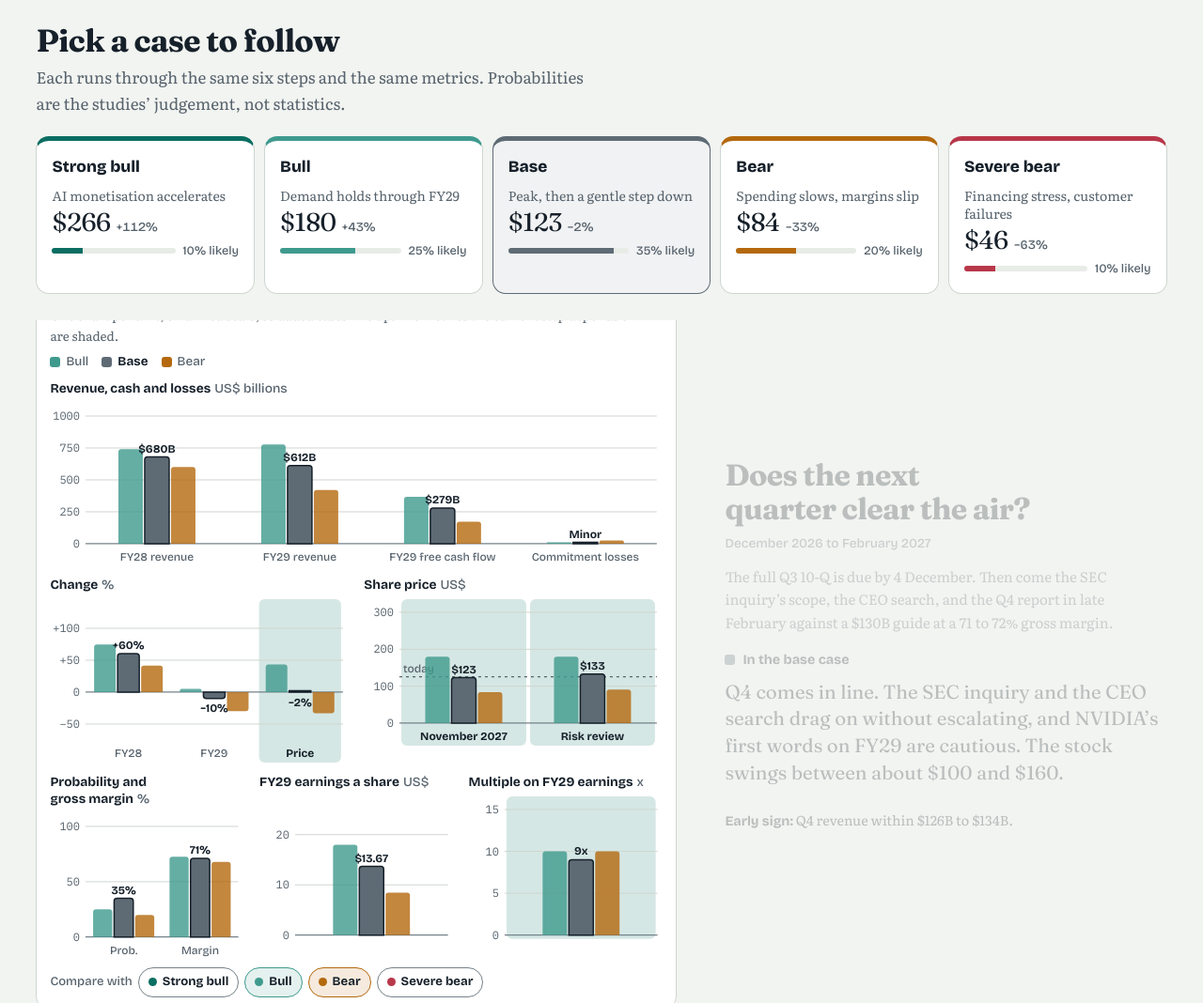
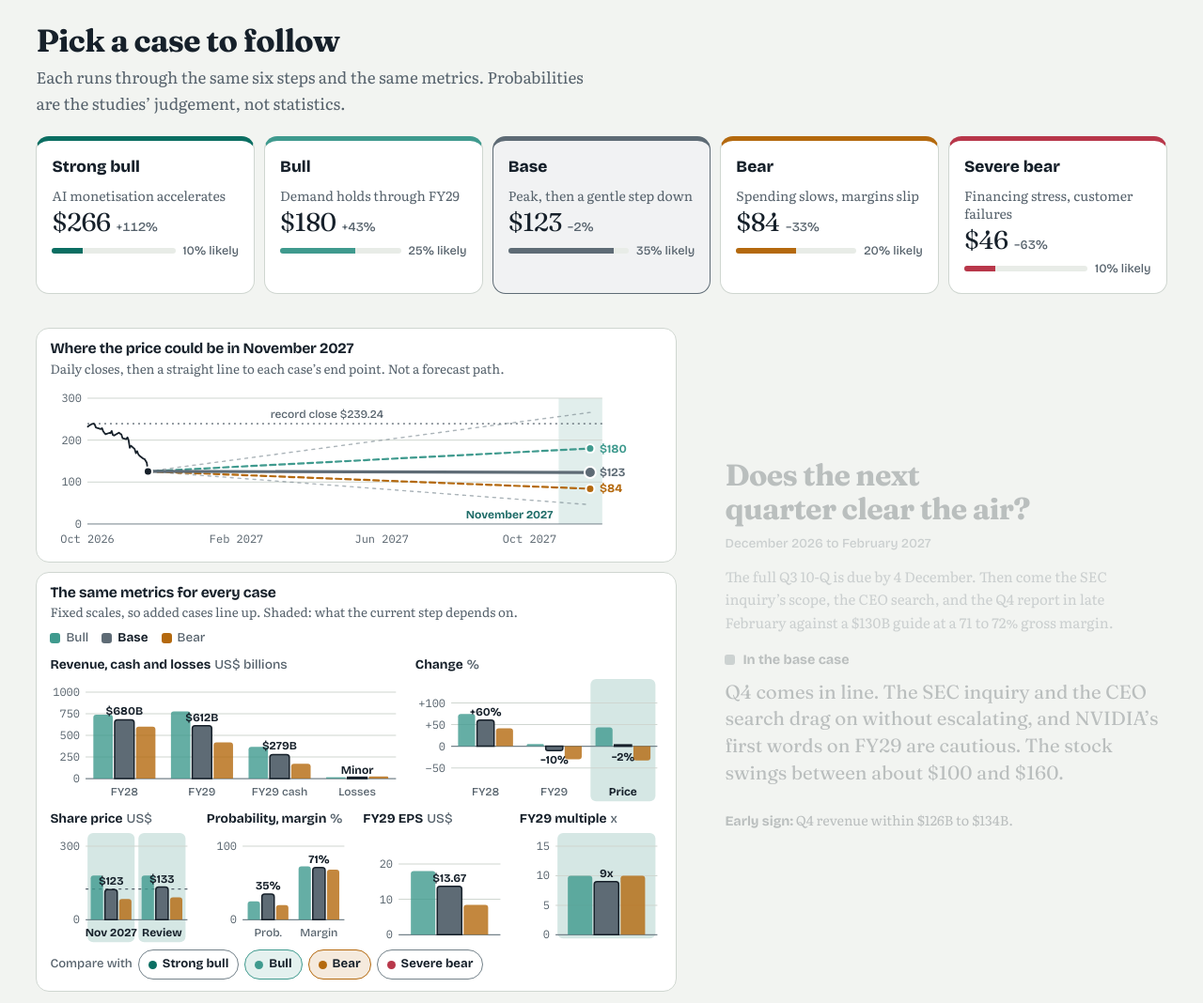
Before and after one commit to chiragr5241/AI_safety_overview, a plain HTML site: page reports-nvidia.html in a window 1280 px wide. Shown: the part 607-1675 px from the top of the page at 94% size. Drawn offline with nearby package versions, Linux system fonts and the light colour scheme.

Commit message:
NVIDIA scenarios: pinned charts fit one screen
The panel subtitles picked up site.css's .sub padding, leaving a 40px gap,
and the charts were taller than the viewport so the stage scrolled.
Subtitles are now one plain line, the metric charts sit in two rows with
short titles, and chart heights shrink until the stage fits. Short charts
keep fewer ticks; the price chart draws at its real width with the step
label at the foot of its band.

Co-Authored-By: Claude Opus 5.5 <noreply@anthropic.com>

```diff
--- a/reports-nvidia.html
+++ b/reports-nvidia.html
@@ -60,7 +60,8 @@ document.documentElement.classList.add("pre"); setTimeout(function () { document
 .stage { position: sticky; top: 64px; align-self: start; max-height: calc(100svh - 72px); overflow: auto; display: grid; gap: 10px; padding: 8px 0 12px; min-width: 0; scrollbar-width: thin; }
 .panel { background: var(--surface); color: var(--ink); border: 1px solid var(--line); border-radius: 14px; padding: 12px 14px; min-width: 0; }
 .panel h3 { font-family: var(--font-display); font-weight: 700; font-size: .98rem; margin: 0 0 2px; }
-.panel .sub { font-size: .84rem; color: var(--muted); margin: 0 0 6px; }
+/* site.css gives .sub a 40px top pad and grid gap; panels need a plain one-line subtitle */
+.panel .sub { display: block; padding: 0; font-size: .84rem; color: var(--muted); margin: 0 0 6px; }
 #path svg { display: block; width: 100%; height: auto; font-family: var(--font-display); overflow: visible; }
 #path .grid { stroke: var(--line); stroke-width: 1; }
 #path .base { stroke: var(--line-strong); stroke-width: 1; }
@@ -83,8 +84,9 @@ document.documentElement.classList.add("pre"); setTimeout(function () { document
 .lgd span.sel { color: var(--ink); font-weight: 700; }
 .lgd i { width: 11px; height: 11px; border-radius: 3px; background: var(--k); }
 .mcharts { display: grid; grid-template-columns: repeat(6, minmax(0, 1fr)); gap: 12px 16px; }
+#mcharts { grid-template-columns: repeat(12, minmax(0, 1fr)); gap: 10px 14px; }
 .mc { grid-column: span var(--sp); min-width: 0; }
-.mc .mct { margin: 0 0 2px; font-family: var(--font-display); font-weight: 700; font-size: .86rem; line-height: 1.3; }
+.mc .mct { white-space: nowrap; overflow: hidden; text-overflow: ellipsis; margin: 0 0 2px; font-family: var(--font-display); font-weight: 700; font-size: .86rem; line-height: 1.3; }
 .mc .mct span { font-family: var(--font-label); font-weight: 500; color: var(--muted); margin-left: 4px; }
 .mc svg { display: block; width: 100%; height: auto; font-family: var(--font-display); overflow: visible; }
 .mc .grid { stroke: var(--line); stroke-width: 1; }
@@ -240,12 +242,12 @@ document.documentElement.classList.add("pre"); setTimeout(function () { document
       <div class="stage">
         <div class="panel">
           <h3 id="pathTitle">Where the price could be in November 2027</h3>
-          <p class="sub">Daily closes to 20 November 2026, then a straight line to each case’s 12-month value. The lines are end points, not forecast paths.</p>
+          <p class="sub">Daily closes, then a straight line to each case’s end point. Not a forecast path.</p>
           <div id="path" role="img" aria-label="Chart of NVIDIA's share price since October 2026 and lines from the 20 November close to each case's value in November 2027."></div>
         </div>
         <div class="panel tbl">
           <h3>The same metrics for every case</h3>
-          <p class="sub">One chart per unit, on a fixed scale, so added cases line up. The metrics the current step depends on are shaded.</p>
+          <p class="sub">Fixed scales, so added cases line up. Shaded: what the current step depends on.</p>
           <div class="lgd" id="lg"></div>
           <div class="mcharts" id="mcharts"></div>
           <div class="cmp" id="cmp" role="group" aria-label="Compare with other cases"></div>
@@ -447,6 +449,7 @@ document.documentElement.classList.add("pre"); setTimeout(function () { document
 
   const shown = () => [byId[sel], ...CASES.filter(c => cmp.has(c.id) && c.id !== sel)];
 
+  const stage = $(".stage");
   function render(swap) {
     const c = byId[sel], cols = shown();
     casesEl.querySelectorAll(".case").forEach(b => { b.setAttribute("aria-checked", b.dataset.id === sel ? "true" : "false"); b.tabIndex = b.dataset.id === sel ? 0 : -1; });
@@ -454,7 +457,6 @@ document.documentElement.classList.add("pre"); setTimeout(function () { document
     // metric charts, in case order so a case keeps its place in every cluster
     const ordered = CASES.filter(x => x.id === sel || cmp.has(x.id));
     $("#lg").innerHTML = ordered.map(x => `<span class="${x.id === sel ? "sel" : ""}" style="--k:var(${x.k})"><i></i>${x.name}</span>`).join("");
-    drawMetrics($("#mcharts"), ordered, STEPS[active].hot, true);
     cmpEl.innerHTML = `<span>Compare with</span>` + CASES.filter(x => x.id !== sel).map(x => `<button type="button" data-id="${x.id}" style="--k:var(${x.k})" aria-pressed="${cmp.has(x.id)}"><i></i>${x.name}</button>`).join("");
     // steps
     stepsEl.querySelectorAll(".step").forEach((el, i) => {
@@ -470,8 +472,25 @@ document.documentElement.classList.add("pre"); setTimeout(function () { document
       };
       if (swap && !matchMedia("(prefers-reduced-motion: reduce)").matches) { txt.classList.add("swap"); setTimeout(fill, 180); } else fill();
     });
+    fitStage();
+    allTable();
+  }
+
+  /* ---------- the pinned stage fits one screen: chart heights shrink until nothing scrolls ---------- */
+  let fitK = 1;
+  function drawStage() {
+    drawMetrics($("#mcharts"), CASES.filter(x => x.id === sel || cmp.has(x.id)), STEPS[active].hot, true);
     drawPath();
-    allTable();
+  }
+  function fitStage() {
+    fitK = 1; drawStage();
+    if (innerWidth < 900) return;
+    for (let i = 0; i < 3; i++) {
+      const over = stage.scrollHeight - stage.clientHeight;
+      if (over <= 0 || fitK <= .5) break;
+      fitK = Math.max(.5, fitK - (over + 4) / 588);   // 588: price chart plus the two rows of metric charts at full height
+      drawStage();
+    }
   }
 
   /* ---------- the price chart ---------- */
@@ -482,15 +501,16 @@ document.documentElement.classList.add("pre"); setTimeout(function () { document
     ["2026-11-10", 168.89], ["2026-11-11", 173.73], ["2026-11-12", 166.19], ["2026-11-13", 162.85], ["2026-11-16", 156.14], ["2026-11-17", 155.46], ["2026-11-18", 150.96],
     ["2026-11-19", 145.98], ["2026-11-20", 125.53]];
   function drawPath() {
-    const W = 720, H = 250, L = 40, R = 64, T = 14, B = 28;
+    const W = Math.max(300, Math.round($("#path").clientWidth || 720)), H = Math.round(Math.min(250, Math.max(170, W * .36)) * fitK), L = 40, R = 64, T = 14, B = 28;
     const d0 = Date.parse("2026-10-01"), d1 = Date.parse("2027-11-30"), end = "2027-11-20", start = "2026-11-20";
     const x = d => L + (Date.parse(d) - d0) / (d1 - d0) * (W - L - R);
     const y = v => T + (300 - v) / 300 * (H - T - B);
     const st = STEPS[active];
     let s = `<rect class="band" x="${x(st.band[0])}" y="${T}" width="${x(st.band[1]) - x(st.band[0])}" height="${H - T - B}"/>`;
-    s += `<text class="bandlab" x="${Math.min(x(st.band[0]) + 6, W - R - 120)}" y="${T + 14}">${st.when}</text>`;
+    // the step label sits at the foot of its band, clear of the record line and the end labels
+    s += x(st.band[0]) > W / 2 ? `<text class="bandlab" x="${x(st.band[0]) - 6}" y="${H - B - 6}" text-anchor="end">${st.when}</text>` : `<text class="bandlab" x="${x(st.band[0]) + 6}" y="${H - B - 6}">${st.when}</text>`;
     for (let v = 0; v <= 300; v += 100) s += `<line class="${v ? "grid" : "base"}" x1="${L}" x2="${W - R}" y1="${y(v)}" y2="${y(v)}"/><text class="ax" x="${L - 6}" y="${y(v) + 4}" text-anchor="end">${v}</text>`;
-    [["2026-10-01", "Oct 2026"], ["2027-02-01", "Feb 2027"], ["2027-06-01", "Jun 2027"], ["2027-10-01", "Oct 2027"]].forEach(([d, l]) => { s += `<text class="ax" x="${x(d)}" y="${H - 8}" text-anchor="middle">${l}</text>`; });
+    [["2026-10-01", "Oct 2026"], ["2027-02-01", "Feb 2027"], ["2027-06-01", "Jun 2027"], ["2027-10-01", "Oct 2027"]].forEach(([d, l]) => { s += `<text class="ax" x="${x(d)}" y="${H - 8}" text-anchor="middle">${W < 480 ? l.replace(" 20", " ") : l}</text>`; });
     s += `<line class="ref" x1="${L}" x2="${W - R}" y1="${y(239.24)}" y2="${y(239.24)}"/><text class="reflab" x="${x("2027-03-01")}" y="${y(239.24) - 6}">record close $239.24</text>`;
     // closes logged by the tracker after the cases were set continue the same line
     const LIVE = HIST.concat(((window.NV_TRACK || {}).prices || []).filter(p => p[0] > "2026-11-20"));
@@ -510,20 +530,20 @@ document.documentElement.classList.add("pre"); setTimeout(function () { document
   const V = { fy28: c => c.fy28, fy29: c => c.fy29, fcf: c => c.fcf, loss: c => c.loss, g28: c => (c.fy28 / FY27 - 1) * 100, g29: c => c.g29, chg: c => chg(c),
     price: c => c.price, rr: c => c.rr, p: c => c.p, gm: c => c.gm, eps: c => c.eps, pe: c => c.pe };
   const FMT = Object.fromEntries(M.map(m => [m.k, m.f]));
-  // sp: columns of six in the pinned panel; spa: columns of six in the side-by-side section.
+  // sp: columns of twelve in the pinned panel (two rows); spa: columns of six in the side-by-side section.
   // Each metric has a long and a short label; the short one is used when a cluster is narrow.
   const G = [
-    { t: "Revenue, cash and losses", u: "US$ billions", sp: 6, spa: 3, mets: [["fy28", "FY28 revenue", "FY28"], ["fy29", "FY29 revenue", "FY29"], ["fcf", "FY29 free cash flow", "FY29 cash"], ["loss", "Commitment losses", "Losses"]], lo: 0, hi: 1000, ticks: [0, 250, 500, 750, 1000], tf: v => v },
-    { t: "Change", u: "%", sp: 3, spa: 3, mets: [["g28", "FY28 growth", "FY28"], ["g29", "FY29 change", "FY29"], ["chg", "Price vs today", "Price"]], lo: -75, hi: 125, ticks: [-50, 0, 50, 100], tf: v => (v > 0 ? "+" : v < 0 ? "−" : "") + Math.abs(v) },
-    { t: "Share price", u: "US$", sp: 3, spa: 2, mets: [["price", "November 2027", "Nov 2027"], ["rr", "Risk review", "Review"]], lo: 0, hi: 300, ticks: [0, 100, 200, 300], tf: v => v, ref: [NOW, "today"] },
-    { t: "Probability and gross margin", u: "%", sp: 2, spa: 2, mets: [["p", "Probability", "Prob."], ["gm", "Gross margin", "Margin"]], lo: 0, hi: 100, ticks: [0, 50, 100], tf: v => v },
-    { t: "FY29 earnings a share", u: "US$", sp: 2, spa: 1, mets: [["eps", "", ""]], lo: 0, hi: 25, ticks: [0, 10, 20], tf: v => v },
-    { t: "Multiple on FY29 earnings", u: "x", sp: 2, spa: 1, mets: [["pe", "", ""]], lo: 0, hi: 15, ticks: [0, 5, 10, 15], tf: v => v }
+    { t: "Revenue, cash and losses", u: "US$ billions", sp: 7, spa: 3, mets: [["fy28", "FY28 revenue", "FY28"], ["fy29", "FY29 revenue", "FY29"], ["fcf", "FY29 free cash flow", "FY29 cash"], ["loss", "Commitment losses", "Losses"]], lo: 0, hi: 1000, ticks: [0, 250, 500, 750, 1000], tf: v => v },
+    { t: "Change", u: "%", sp: 5, spa: 3, mets: [["g28", "FY28 growth", "FY28"], ["g29", "FY29 change", "FY29"], ["chg", "Price vs today", "Price"]], lo: -75, hi: 125, ticks: [-50, 0, 50, 100], tf: v => (v > 0 ? "+" : v < 0 ? "−" : "") + Math.abs(v) },
+    { t: "Share price", ts: "Share price", u: "US$", sp: 3, spa: 2, mets: [["price", "November 2027", "Nov 2027"], ["rr", "Risk review", "Review"]], lo: 0, hi: 300, ticks: [0, 100, 200, 300], tf: v => v, ref: [NOW, "today"] },
+    { t: "Probability and gross margin", ts: "Probability, margin", u: "%", sp: 3, spa: 2, mets: [["p", "Probability", "Prob."], ["gm", "Gross margin", "Margin"]], lo: 0, hi: 100, ticks: [0, 50, 100], tf: v => v },
+    { t: "FY29 earnings a share", ts: "FY29 EPS", u: "US$", sp: 3, spa: 1, mets: [["eps", "", ""]], lo: 0, hi: 25, ticks: [0, 10, 20], tf: v => v },
+    { t: "Multiple on FY29 earnings", ts: "FY29 multiple", u: "x", sp: 3, spa: 1, mets: [["pe", "", ""]], lo: 0, hi: 15, ticks: [0, 5, 10, 15], tf: v => v }
   ];
   function drawMetrics(el, cases, hot, labels) {
     // first lay out the chart boxes, then draw each at its real width so text stays at true size
-    el.innerHTML = G.map(g => `<div class="mc${g.mets.some(([k]) => hot.includes(k)) ? " hot" : ""}" style="--sp:${g.sp};--spa:${g.spa}"><p class="mct">${g.t}<span>${g.u}</span></p><div class="sv"></div></div>`).join("");
-    el.querySelectorAll(".mc").forEach((box, gi) => { box.querySelector(".sv").innerHTML = chartSVG(G[gi], gi, Math.max(160, box.clientWidth), cases, hot, labels); });
+    el.innerHTML = G.map(g => `<div class="mc${g.mets.some(([k]) => hot.includes(k)) ? " hot" : ""}" style="--sp:${g.sp};--spa:${g.spa}"><p class="mct"${labels && g.ts ? ` title="${g.t}"` : ""}>${labels && g.ts ? g.ts : g.t}<span>${g.u}</span></p><div class="sv"></div></div>`).join("");
+    el.querySelectorAll(".mc").forEach((box, gi) => { box.querySelector(".sv").innerHTML = chartSVG(G[gi], gi, Math.max(110, box.clientWidth), cases, hot, labels); });
     el.querySelectorAll(".hit").forEach(r => {
       const c = byId[r.dataset.c], m = M.find(m => m.k === r.dataset.k);
       r.addEventListener("pointermove", e => showTip(e, `<b>${c.name}</b>${m.t}: ${m.f(c)}`));
@@ -532,7 +552,7 @@ document.documentElement.classList.add("pre"); setTimeout(function () { document
   }
   function chartSVG(g, gi, W, cases, hot, labels) {
     {
-      const H = g.mets.length > 2 ? 178 : 160;
+      const H = Math.round((g.mets.length > 2 ? 178 : 160) * (labels ? fitK : 1));
       const L = 38, R = 6, T = 18, B = g.mets[0][1] ? 24 : 8, pw = W - L - R, ph = H - T - B;
       const y = v => T + (g.hi - v) / (g.hi - g.lo) * ph;
       const n = cases.length, cw = pw / g.mets.length, gap = 2;
@@ -544,8 +564,9 @@ document.documentElement.classList.add("pre"); setTimeout(function () { document
         if (hot.includes(k)) s += `<rect class="hb" x="${L + cw * mi + 2}" y="${T - 14}" width="${cw - 4}" height="${ph + 14 + (B > 10 ? B : 4)}" rx="6"/>`;
         if (lab) s += `<text class="ml${hot.includes(k) ? " hot" : ""}" x="${cx}" y="${H - 6}" text-anchor="middle">${short ? sh : lab}</text>`;
       });
-      g.ticks.forEach(v => { s += `<line class="${v === 0 ? "zero" : "grid"}" x1="${L}" x2="${W - R}" y1="${y(v)}" y2="${y(v)}"/><text class="ax" x="${L - 6}" y="${y(v) + 4}" text-anchor="end">${g.tf(v)}</text>`; });
-      if (g.ref) s += `<line class="ref" x1="${L}" x2="${W - R}" y1="${y(g.ref[0])}" y2="${y(g.ref[0])}"/><text class="reflab" x="${L + 4}" y="${y(g.ref[0]) - 5}">${g.ref[1]}</text>`;
+      // short charts keep only the end and zero ticks so the labels do not collide
+      (ph < 90 ? g.ticks.filter((v, i, a) => !i || i === a.length - 1 || v === 0) : g.ticks).forEach(v => { s += `<line class="${v === 0 ? "zero" : "grid"}" x1="${L}" x2="${W - R}" y1="${y(v)}" y2="${y(v)}"/><text class="ax" x="${L - 6}" y="${y(v) + 4}" text-anchor="end">${g.tf(v)}</text>`; });
+      if (g.ref) s += `<line class="ref" x1="${L}" x2="${W - R}" y1="${y(g.ref[0])}" y2="${y(g.ref[0])}"/>` + (ph < 90 ? "" : `<text class="reflab" x="${L + 4}" y="${y(g.ref[0]) - 5}">${g.ref[1]}</text>`);
       g.mets.forEach(([k], mi) => {
         const x0 = L + cw * (mi + .5) - (n * bw + (n - 1) * gap) / 2;
         cases.forEach((c, ci) => {
@@ -659,12 +680,10 @@ document.documentElement.classList.add("pre"); setTimeout(function () { document
     stepEls.forEach((el, j) => el.classList.toggle("on", j === i));
     if (i === active) return;
     active = i;
-    drawMetrics($("#mcharts"), CASES.filter(x => x.id === sel || cmp.has(x.id)), STEPS[active].hot, true);
-    drawPath();
+    drawStage();
     revealHot();
   }
   // the charts can be taller than the pinned stage: keep the shaded ones in view
-  const stage = $(".stage");
   function revealHot() {
     if (stage.scrollHeight <= stage.clientHeight + 2) return;
     const rows = [...$("#mcharts").querySelectorAll(".mc.hot")];
@@ -680,7 +699,7 @@ document.documentElement.classList.add("pre"); setTimeout(function () { document
   // The tracker file changes every weekday, so it is loaded with an hourly cache key rather than a fixed script tag.
   const trs = document.createElement("script");
   trs.src = "nvidia-tracker-data.js?h=" + new Date().toISOString().slice(0, 13);
-  trs.onload = () => { renderTrack(); drawPath(); };
+  trs.onload = () => { renderTrack(); fitStage(); };
   trs.onerror = () => { $("#track").hidden = true; };
   document.head.appendChild(trs);
   stepEls[0].classList.add("on");
```
